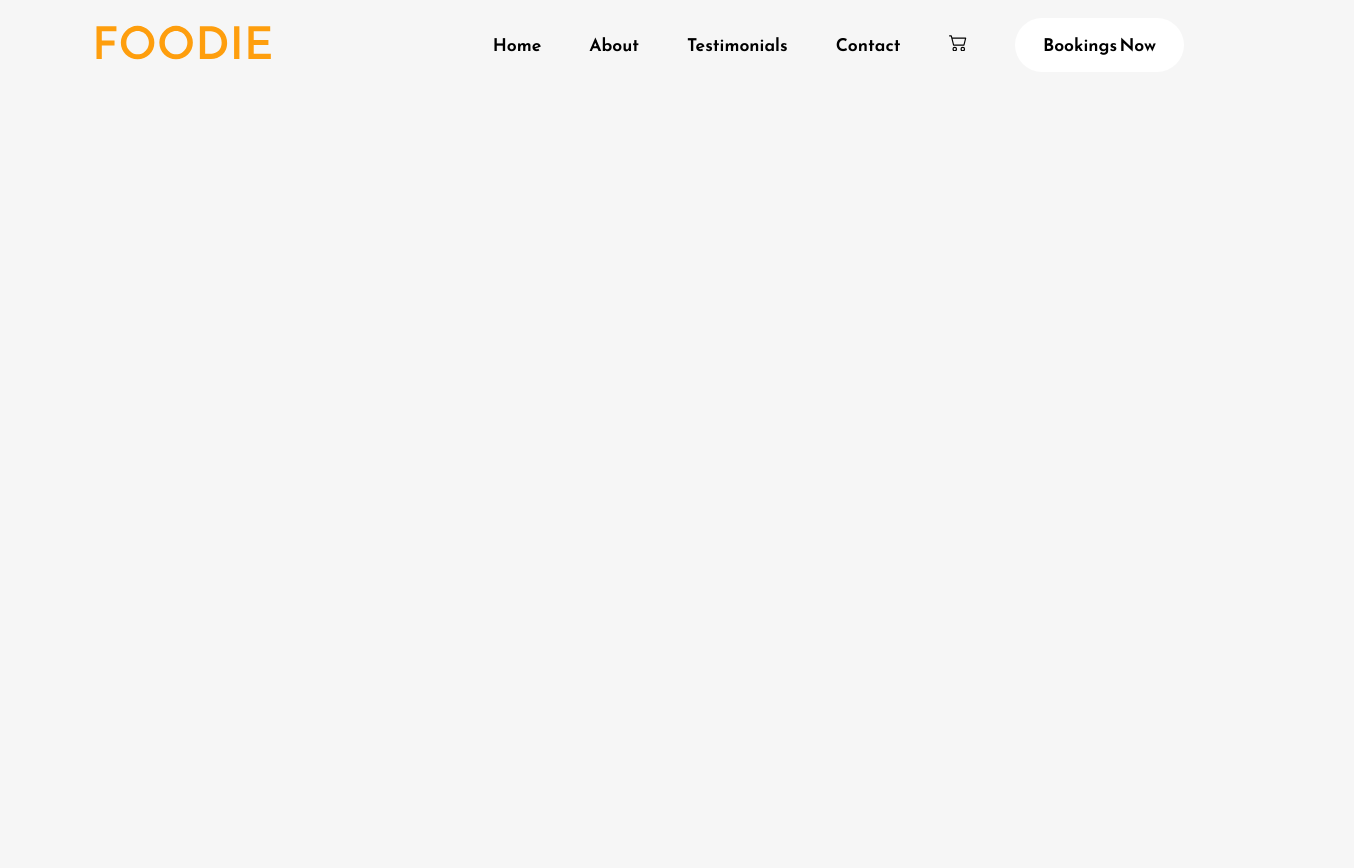
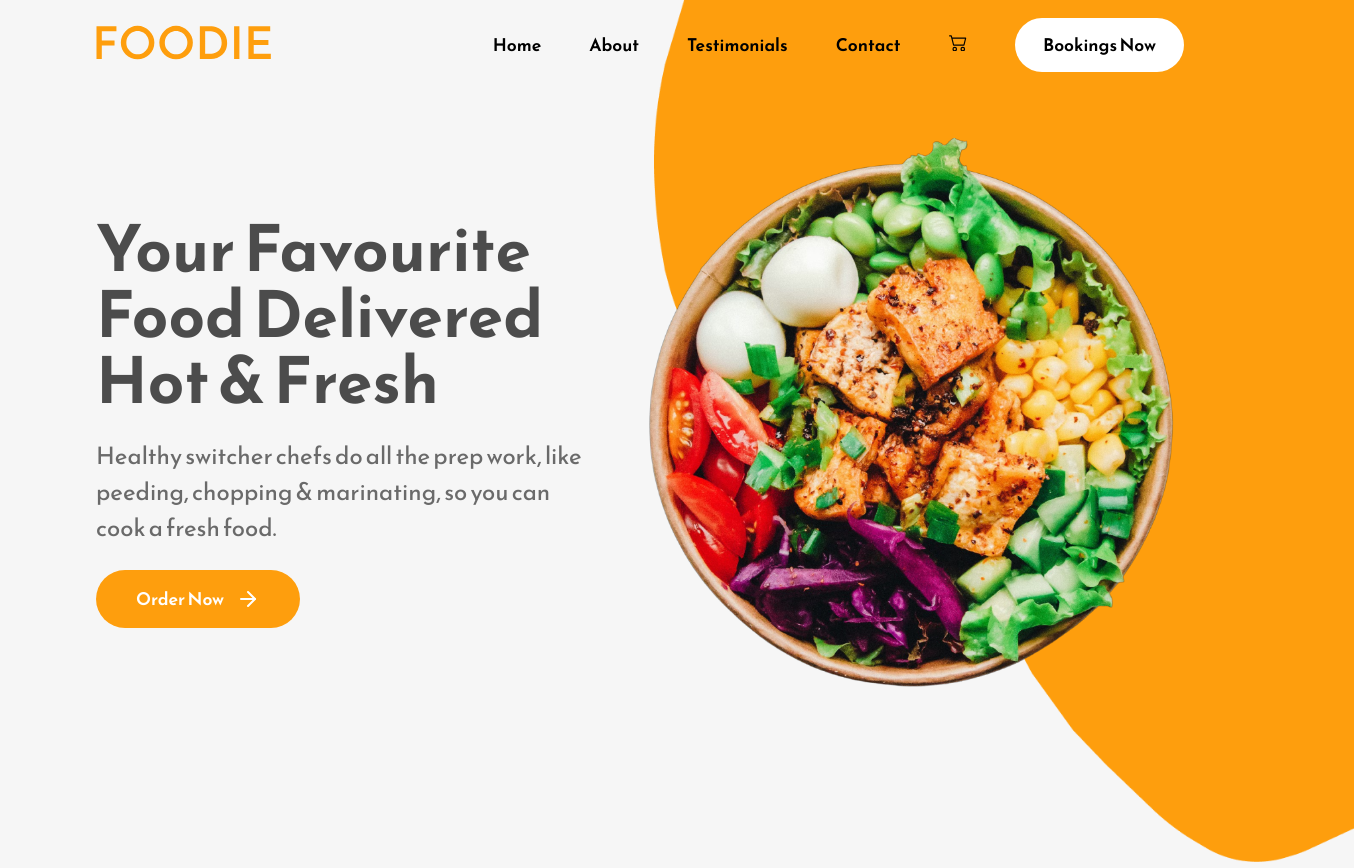
Before and after one commit to raihan-biswas-dev/restaurant, a React (Create React App) app: page / in a window 1280 px wide. Shown: the whole page, 1354 px wide, since content can reach past the window. Before the commit the page ends 800 px from the top, so only its background shows below. Built offline with nearby package versions, Linux system fonts and the light colour scheme.

Commit message:
here section done

```diff
--- a/src/App.css
+++ b/src/App.css
@@ -86,7 +86,7 @@
 .primary-heading {
     font-size: clamp(2rem, 5vw, 4rem);
     color: #4c4c4c;
-    /* line-height: 5rem; */
+    line-height: 66px;
     max-width: 600px;
 }
 .primary-text {
--- a/src/components/Home.js
+++ b/src/components/Home.js
@@ -1,10 +1,33 @@
 import React from "react";
 import Navbar from "./Navbar";
+import BannerBGpng from "../assets/home-banner-background.png";
+import BannerPng from "../assets/home-banner-image.png";
+import { FiArrowRight } from "react-icons/fi";
 
 const Home = () => {
   return (
     <div className="home-container">
       <Navbar />
+      <div className="home-banner-container">
+        <div className="home-bannerImage-container">
+          <img src={BannerBGpng} alt="" />
+        </div>
+        <div className="home-text-section">
+          <h1 className="primary-heading">
+            Your Favourite Food Delivered Hot & Fresh
+          </h1>
+          <p className="primary-text">
+            Healthy switcher chefs do all the prep work, like peeding, chopping
+            & marinating, so you can cook a fresh food.
+          </p>
+          <button className="secondary-button">
+            Order Now <FiArrowRight />
+          </button>
+        </div>
+        <div className="home-image-section">
+          <img src={BannerPng} alt="" />
+        </div>
+      </div>
     </div>
   );
 };
```
Also changed, not shown: src/components/About.js (added, +7 -0 lines), src/assets/1-removebg-preview.svg (added), src/assets/Yellow Abstract Cooking Fire Free Logo/1.png (added).
